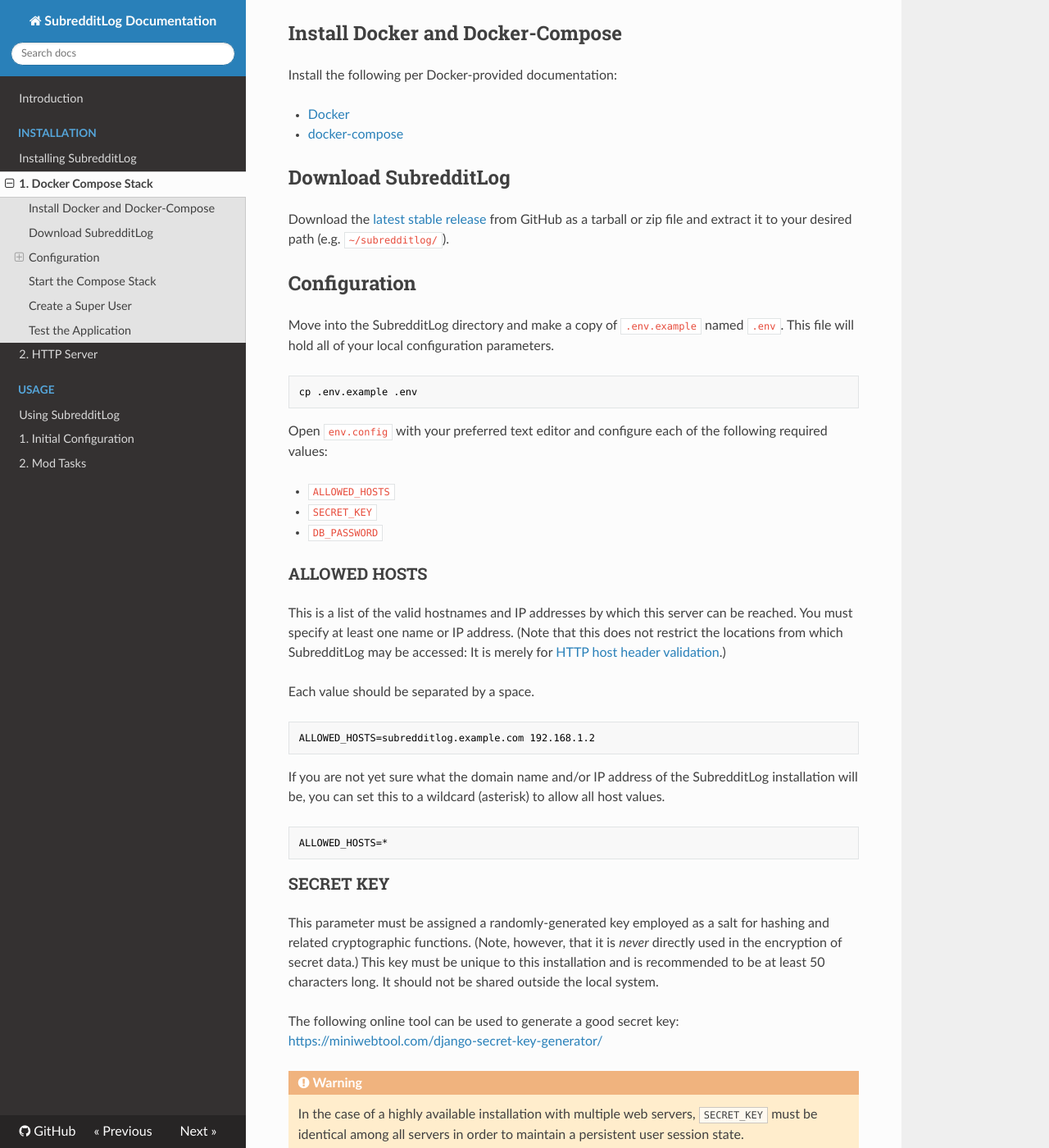
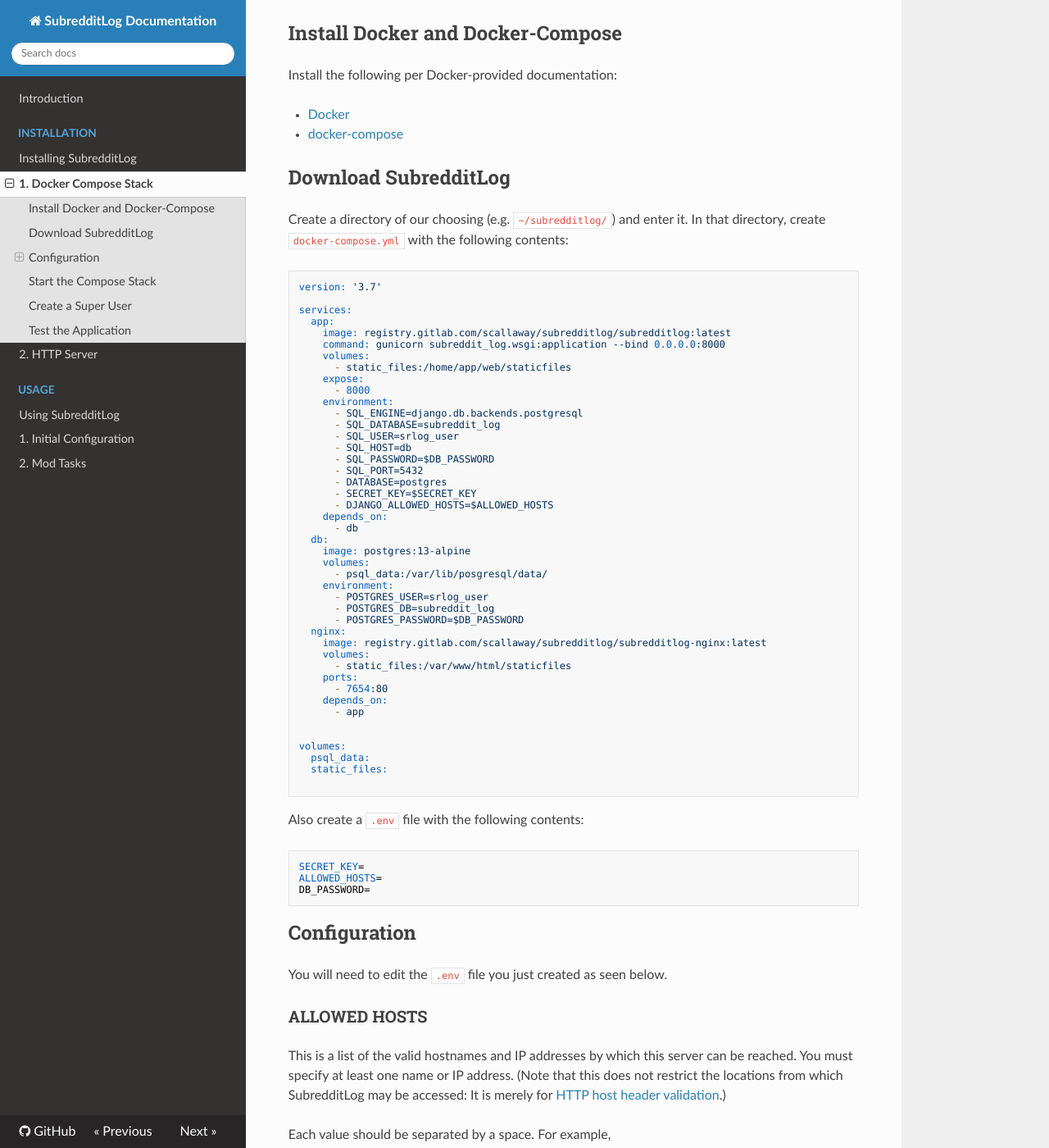
Before and after one commit to LFG-Cares/SubredditLog, an MkDocs documentation site: the page built from docs/installation/1-compose.md, in a window 1280 px wide and 1400 px high, scrolled down 208 px. Shown: the whole window at 82% size. Built offline with MkDocs 1.6.1, drawn with Linux system fonts in a browser that asks for light colours; nearby versions of some CDN libraries; some of the changed text lies outside the part shown.

Commit message:
Add Non-Download Install Option

````diff
--- a/docs/installation/1-compose.md
+++ b/docs/installation/1-compose.md
@@ -12,32 +12,76 @@
 
 ## Download SubredditLog
 
-Download the [latest stable release](https://github.com/seancallaway/SubredditLog/releases) from GitHub as a tarball or
-zip file and extract it to your desired path (e.g. `~/subredditlog/`).
+Create a directory of our choosing (e.g. `~/subredditlog/`) and enter it. In that directory, create `docker-compose.yml`
+with the following contents:
+
+```yaml
+version: '3.7'
+
+services:
+  app:
+    image: registry.gitlab.com/scallaway/subredditlog/subredditlog:latest
+    command: gunicorn subreddit_log.wsgi:application --bind 0.0.0.0:8000
+    volumes:
+      - static_files:/home/app/web/staticfiles
+    expose:
+      - 8000
+    environment:
+      - SQL_ENGINE=django.db.backends.postgresql
+      - SQL_DATABASE=subreddit_log
+      - SQL_USER=srlog_user
+      - SQL_HOST=db
+      - SQL_PASSWORD=$DB_PASSWORD
+      - SQL_PORT=5432
+      - DATABASE=postgres
+      - SECRET_KEY=$SECRET_KEY
+      - DJANGO_ALLOWED_HOSTS=$ALLOWED_HOSTS
+    depends_on:
+      - db
+  db:
+    image: postgres:13-alpine
+    volumes:
+      - psql_data:/var/lib/posgresql/data/
+    environment:
+      - POSTGRES_USER=srlog_user
+      - POSTGRES_DB=subreddit_log
+      - POSTGRES_PASSWORD=$DB_PASSWORD
+  nginx:
+    image: registry.gitlab.com/scallaway/subredditlog/subredditlog-nginx:latest
+    volumes:
+      - static_files:/var/www/html/staticfiles
+    ports:
+      - 7654:80
+    depends_on:
+      - app
+
+
+volumes:
+  psql_data:
+  static_files:
+
+```
+
+Also create a `.env` file with the following contents:
+
+```ini
+SECRET_KEY=
+ALLOWED_HOSTS=
+DB_PASSWORD=
+```
 
 ## Configuration
 
-Move into the SubredditLog directory and make a copy of `.env.example` named `.env`. This file will hold
-all of your local configuration parameters.
-
-```shell
-cp .env.example .env
-```
-
-Open `env.config` with your preferred text editor and configure each of the following required values:
-
-- `ALLOWED_HOSTS`
-- `SECRET_KEY`
-- `DB_PASSWORD`
+You will need to edit the `.env` file you just created as seen below.
 
 ### ALLOWED HOSTS
 
 This is a list of the valid hostnames and IP addresses by which this server can be reached. You must specify at least
 one name or IP address. (Note that this does not restrict the locations from which SubredditLog may be accessed: It is
 merely for
-[HTTP host header validation](https://docs.djangoproject.com/en/3.1/topics/security/#host-headers-virtual-hosting).)
+[HTTP host header validation](https://docs.djangoproject.com/en/3.2/topics/security/#host-headers-virtual-hosting).)
 
-Each value should be separated by a space.
+Each value should be separated by a space. For example,
 
 ```shell
 ALLOWED_HOSTS=subredditlog.example.com 192.168.1.2
````
Also changed, not shown: other parts of docs/installation/1-compose.md (+2 -2 lines).
